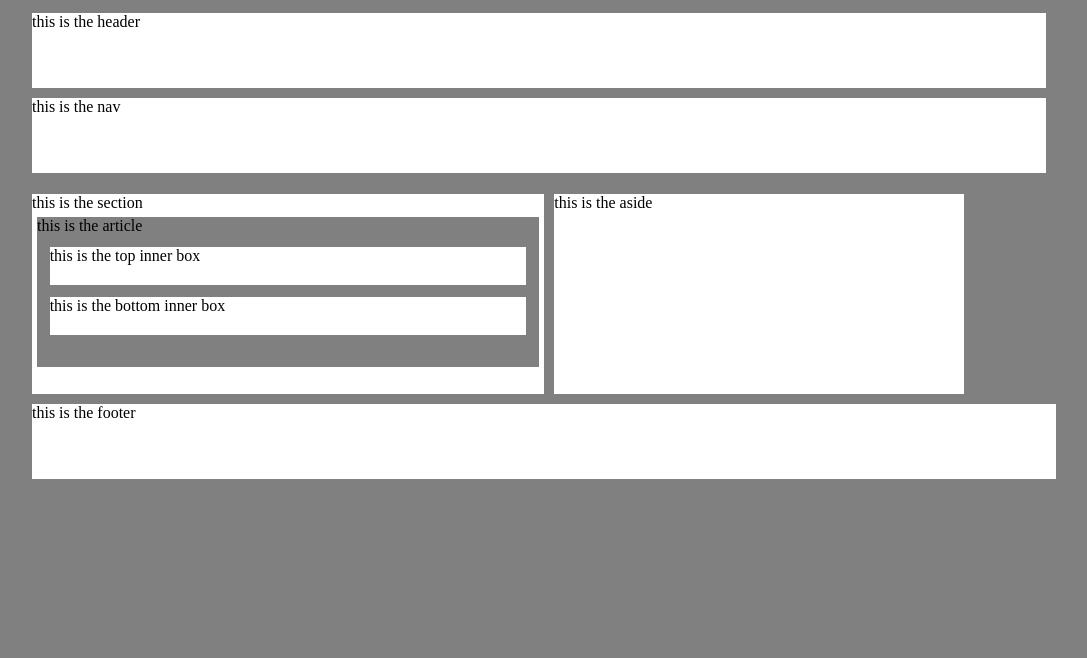
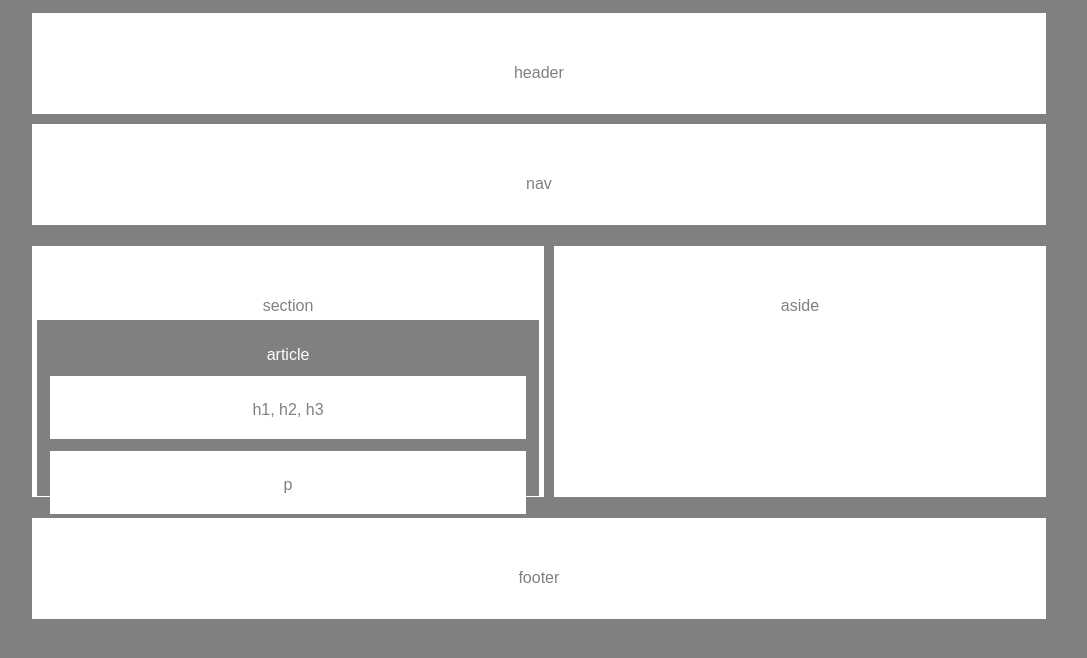
Before and after one commit to adamlacasse/HW-Wireframe, a plain HTML site: page index.html in a window 1280 px wide. Shown: the whole page, without its empty margins (96-1183 px from the left). Drawn offline with Linux system fonts and the light colour scheme.

Commit message:
have it 95% of the way there

```diff
--- a/index.html
+++ b/index.html
@@ -11,28 +11,28 @@
 </head>
 <body>
     <div id="header">
-        this is the header
+        header
     </div>
     <div id="nav">
-        this is the nav
+        nav
     </div>
     <div id="section">
-        this is the section
+        section
         <div id="article">
-            this is the article
+            article
             <div id="topBox">
-                this is the top inner box
+                h1, h2, h3
             </div>
             <div id="bottomBox">
-                this is the bottom inner box
+                p
             </div>
         </div>
     </div>
     <div id="aside">
-        this is the aside
+        aside
     </div>
     <div id="footer">
-        this is the footer
+        footer
     </div>
 </body>
 </html>
--- a/style.css
+++ b/style.css
@@ -1,50 +1,65 @@
 body {
     background-color: grey;
     margin: 1% 10% 1% 10%;
+    text-align: center;
+    color: grey;
+    font-family: Arial, Helvetica, sans-serif;
     }
 #header {
     background-color: white;
-    height: 75px;
+    padding: 5% 0 0 0;
+    height: 50px;
     margin: 1% 1% 1% 0%;
 }
 #nav {
     background-color: white;
-    height: 75px;
+    padding: 5% 0 0 0;
+    height: 50px;
     margin: 1% 1% 1% 0%;
 }
 #section {
     float: left;
     background-color: white;
+    padding: 5% 0 0% 0;
     width: 50%;
     height: 200px;
     margin: 1% 1% 1% 0%;
 }
 #article {
     background-color: grey;
+    color: white;
     margin: 1%;
     height: 75%;
+    padding: 5% 0 0 0;
 }
 #topBox {
     background-color: white;
+    color: grey;
     margin: 2.5%;
     height: 25%;
+    padding: 5% 0 0 0;
 }
 #bottomBox {
     background-color: white;
+    color: grey;
     margin: 2.5%;
     height: 25%;
     vertical-align: bottom;
+    padding: 5% 0 0 0;
 }
 #aside {
     float: left;
     background-color: white;
-    width: 40%;
+    padding: 5% 0 0 0;
+    width: 48%;
     height: 200px;
     margin: 1% 1% 1% 0%;
 }
 #footer {
     float: left;
     background-color: white;
-    width: 100%;
-    height: 75px;
+    width: 99%;
+    padding: 5% 0 0 0;
+    height: 50px;
+    margin: 1% 1% 1% 0%;
 }
```
